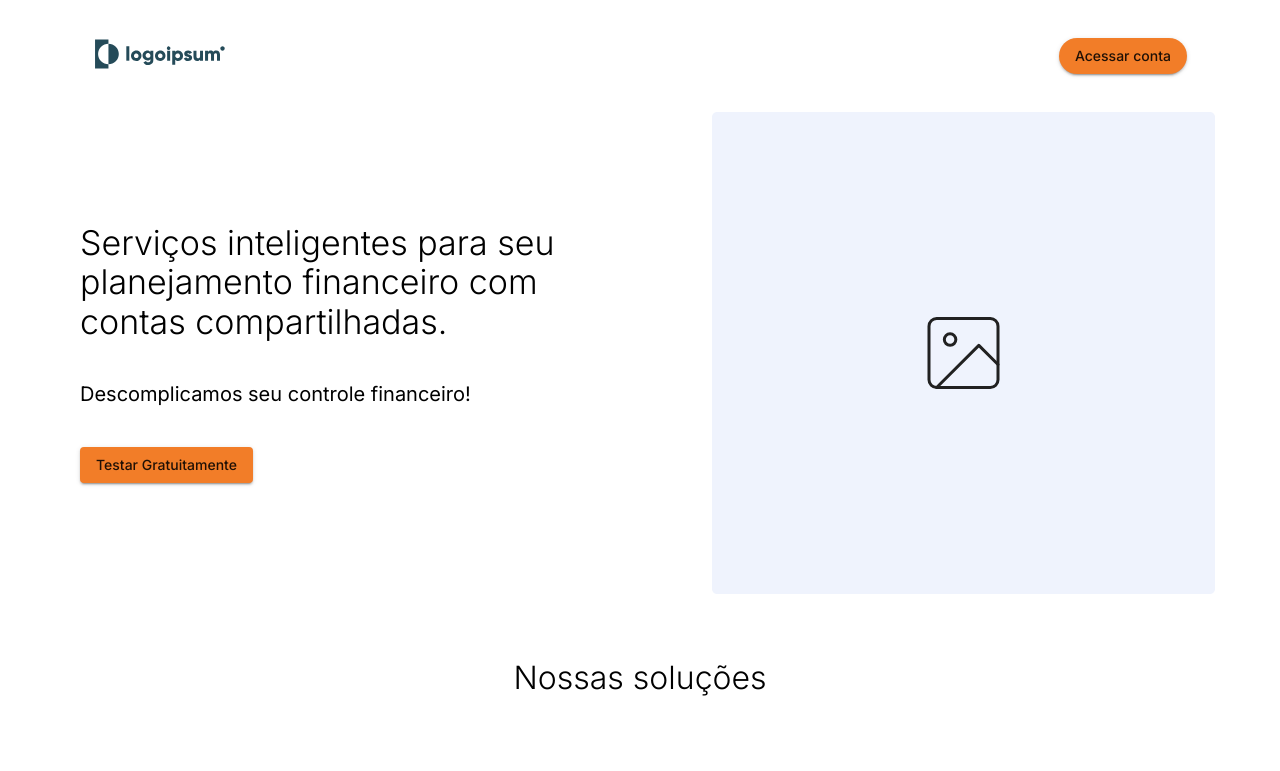
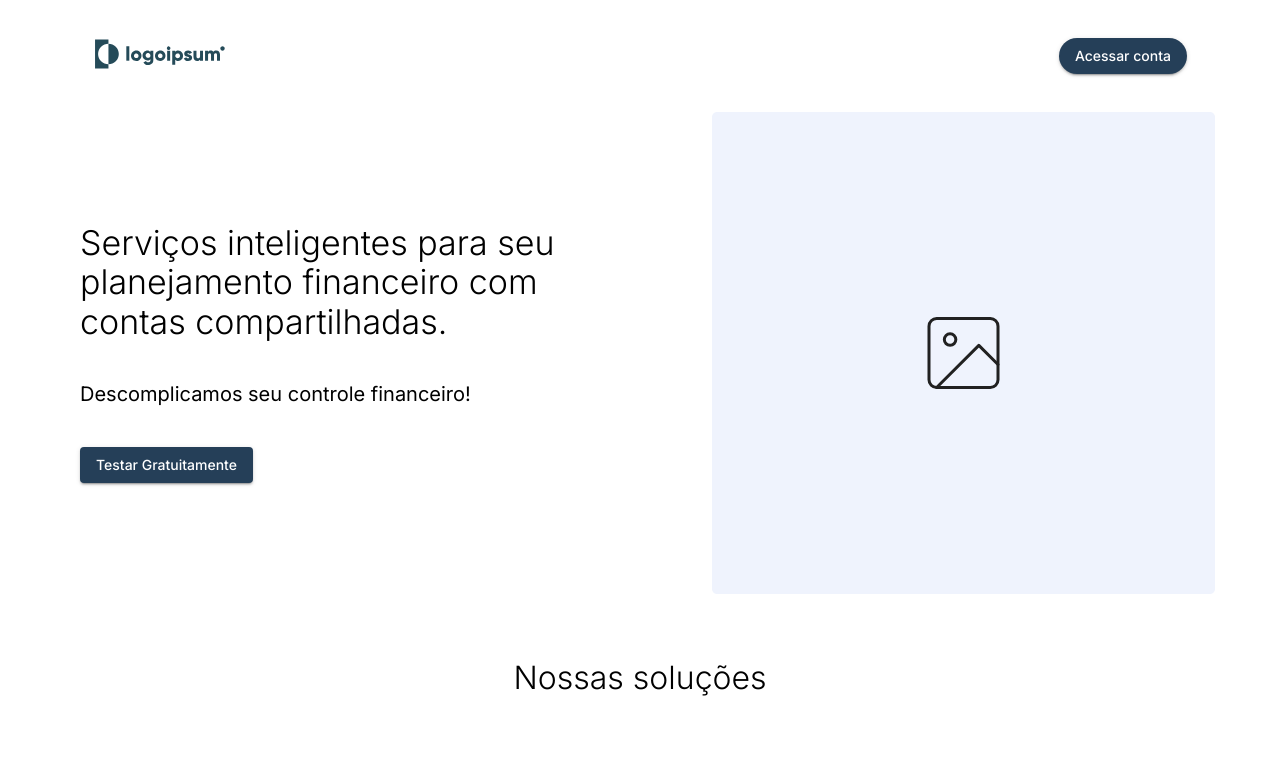
Before and after one commit to olirodrigues/bootcamp-gama-01, a React (Vite) app in the folder Web/: page / in a window 1280 px wide. Shown: the top 771 px of the page. Built offline with nearby package versions, Linux system fonts and the light colour scheme.

Commit message:
Adicionado cores do style-guide (#10)

```diff
--- a/Web/src/assets/styles/Global.ts
+++ b/Web/src/assets/styles/Global.ts
@@ -20,6 +20,33 @@ export const GlobalStyles = css`
 `;
 
 declare module "@mui/material/styles" {
+  interface Palette {
+    complementaryYellow: Palette["primary"];
+    complementaryBlue: Palette["primary"];
+    complementaryWhite: Palette["primary"];
+    complementaryBlack: Palette["primary"];
+    Complementar2: Palette["primary"];
+    Complementar3: Palette["primary"];
+    Complementar4: Palette["primary"];
+    Complementar5: Palette["primary"];
+    Complementar6: Palette["primary"];
+    Complementar7: Palette["primary"];
+    Complementar8: Palette["primary"];
+  }
+  interface PaletteOptions {
+    complementaryYellow: PaletteOptions["primary"];
+    complementaryBlue: PaletteOptions["primary"];
+    complementaryWhite: PaletteOptions["primary"];
+    complementaryBlack: PaletteOptions["primary"];
+    Complementar2: PaletteOptions["primary"];
+    Complementar3: PaletteOptions["primary"];
+    Complementar4: PaletteOptions["primary"];
+    Complementar5: PaletteOptions["primary"];
+    Complementar6: PaletteOptions["primary"];
+    Complementar7: PaletteOptions["primary"];
+    Complementar8: PaletteOptions["primary"];
+  }
+
   interface TypographyVariants {
     bold: React.CSSProperties;
     subtitle3: React.CSSProperties;
@@ -44,7 +71,61 @@ declare module "@mui/material/Button" {
 const theme = createTheme({
   palette: {
     primary: {
-      main: "#F27D28",
+      light: "#577D9A",
+      main: "#253F58",
+      dark: "#1B314B",
+    },
+    secondary: {
+      light: "#577D9A",
+      main: "#253F58",
+      dark: "#1B314B",
+    },
+    complementaryYellow: {
+      light: "#577D9A",
+      main: "#253F58",
+      dark: "#1B314B",
+    },
+    complementaryBlue: {
+      light: "#577D9A",
+      main: "#253F58",
+      dark: "#1B314B",
+    },
+    complementaryWhite: {
+      light: "#577D9A",
+      main: "#ffffff",
+      dark: "#1B314B",
+    },
+    complementaryBlack: {
+      light: "#577D9A",
+      main: "#253F58",
+      dark: "#1B314B",
+    },
+    Complementar2: {
+      main: "#6296b3",
+    },
+    Complementar3: {
+      main: "#ffffff",
+    },
+    Complementar4: {
+      main: "#575454",
+    },
+    Complementar5: {
+      main: "#868080",
+    },
+    Complementar6: {
+      main: "#e5e5e5",
+    },
+    Complementar7: {
+      main: "#dad4c8",
+    },
+    Complementar8: {
+      main: "#be1e1e",
+    },
+    warning: {
+      main: "#1B314B",
+    },
+    success: {
+      main: "#253F58",
     },
     text: {
       secondary: "#868080",
```
